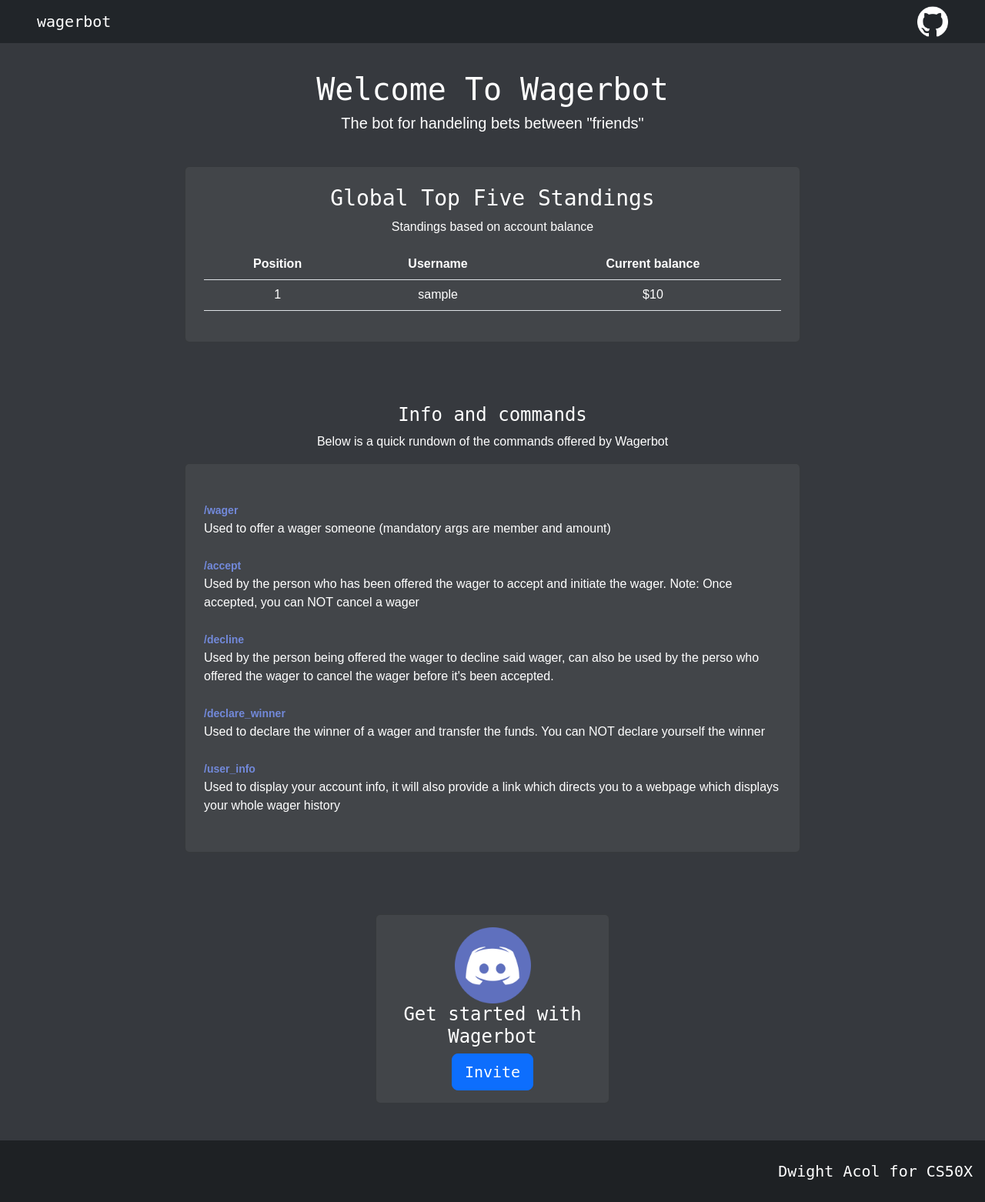
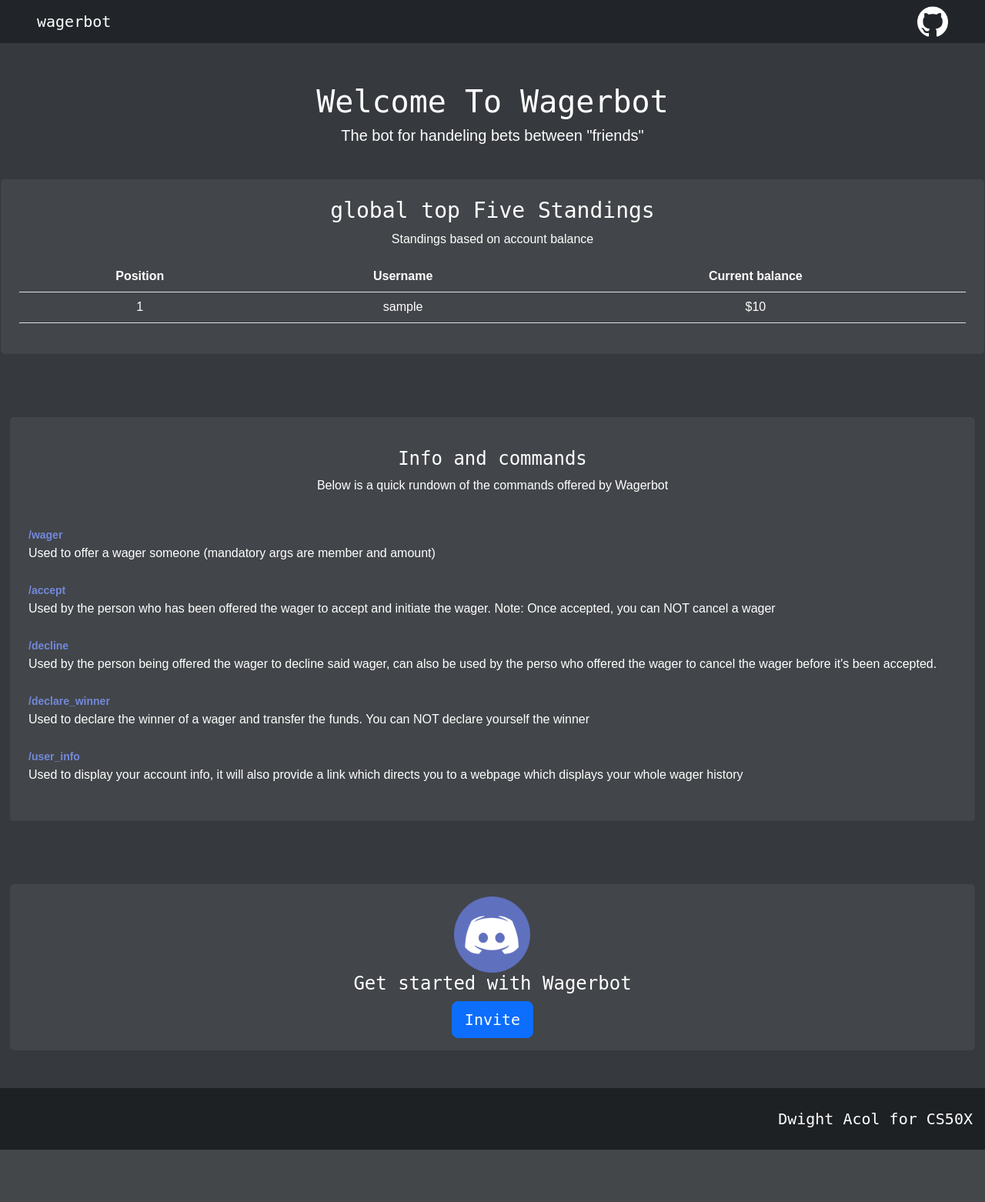
Before and after one commit to Gill-rndone/wagerbot, a Flask app: page / in a window 1280 px wide. Shown: the whole page at 77% size. After the commit the page ends 1494 px from the top, so only its background shows below. Run offline with Flask 3, Linux system fonts and the light colour scheme; tables that the repository leaves empty hold one stand-in row (values such as "Sample post"); some web fonts are replaced.

Commit message:
formatting fixes

```diff
--- a/static/styles.css
+++ b/static/styles.css
@@ -5,6 +5,12 @@
   margin-top: 3rem;
   background-color: #1e2124;
   overflow: auto;
+}
+
+html {
+  margin: 0px;
+  height: 100%;
+  width: 100%;
 }
 
 .wager {
@@ -25,6 +31,9 @@ dt {
 }
 
 body {
+  margin: 0px;
+  width: 100%;
+  min-height: 100vh;
   color: white !important;
   background-color: #36393e !important;
 }
@@ -32,7 +41,12 @@ body {
 .card {
   color: white !important;
   background-color: #424549 !important;
+  margin-left: 5rem !important;
+  margin-right: 5rem !important;
 }
+
+
+
 table {
   background-color: #2c3e50 !important;
   color: white !important;
@@ -42,6 +56,7 @@ table {
 .table th {
   background-color: #424549 !important;
   color: white !important;
+
 }
 
 
--- a/templates/home.html
+++ b/templates/home.html
@@ -5,13 +5,13 @@
 {% endblock %}
 
 {% block main %}
-<div class="text-center mx-auto p-1" style="margin-top: 2rem; margin-bottom 0rem;">
+<div class="text-center mx-auto p-1" style="margin-top: 3rem; margin-bottom 5rem;">
   <!-- remember to add in art after -->
   <h1 class="wager">Welcome To Wagerbot</h1>
   <h5 class="gen">The bot for handeling bets between "friends"</h5>
 </div>
-    <div class="card mx-auto text-center p-4" style="width: 100vh; margin-bottom: 5rem; margin-top: 2rem;">
-      <h3 class="wager">Global Top Five Standings</h3>
+    <div class="card mx-auto text-center p-4" style="margin-bottom: 5rem; margin-top: 2rem; margin-left: 5rem; margin-right: 5rem;">
+      <h3 class="wager">global top Five Standings</h3>
       <p class="gen">Standings based on account balance</p>
       <table class="table text-white gen">
         <tr>
@@ -34,10 +34,10 @@
     </div>
     <div class="container-fluid">
       <div class="mx-auto text-center">
-        <h4 class="mx-auto wager" style="margin-top: 1rem;">Info and commands</h4>
-        <p class="gen">Below is a quick rundown of the commands offered by Wagerbot</p>
-        <!-- TODO: Complete the info Card-->
-        <div class="card mx-auto text-left p-4" style="width: 100vh; margin-bottom: 5rem;">
+                <!-- TODO: Complete the info Card-->
+        <div class="card mx-auto text-left p-4" style="margin-bottom: 5rem; margin-left: 5rem; margin-right: 5rem;">
+          <h4 class="mx-auto wager" style="margin-top: 1rem;">Info and commands</h4>
+          <p class="gen">Below is a quick rundown of the commands offered by Wagerbot</p>
           <dl class="gen" style="text-align: left;">
             <dt><code>/wager</code></dt>
             <dd>Used to offer a wager someone (mandatory args are member and amount)</dd>
@@ -52,7 +52,7 @@
           </dl>
         </div>
       </div>
-      <div class="card mx-auto" style="width: 19rem;">
+      <div class="card mx-auto" style="margin-left: 5rem; margin-right: 5rem;">
         <div class="card-body mx-auto text-center">
           <img src="/static/discord.png" class="rounded mx-auto d-block" alt="discord-logo" style="height: 99px">
           <h4 class="card-title mx-auto wager">Get started with Wagerbot</h5>
```
Also changed, not shown: templates/404.html (+7 -5 lines).
